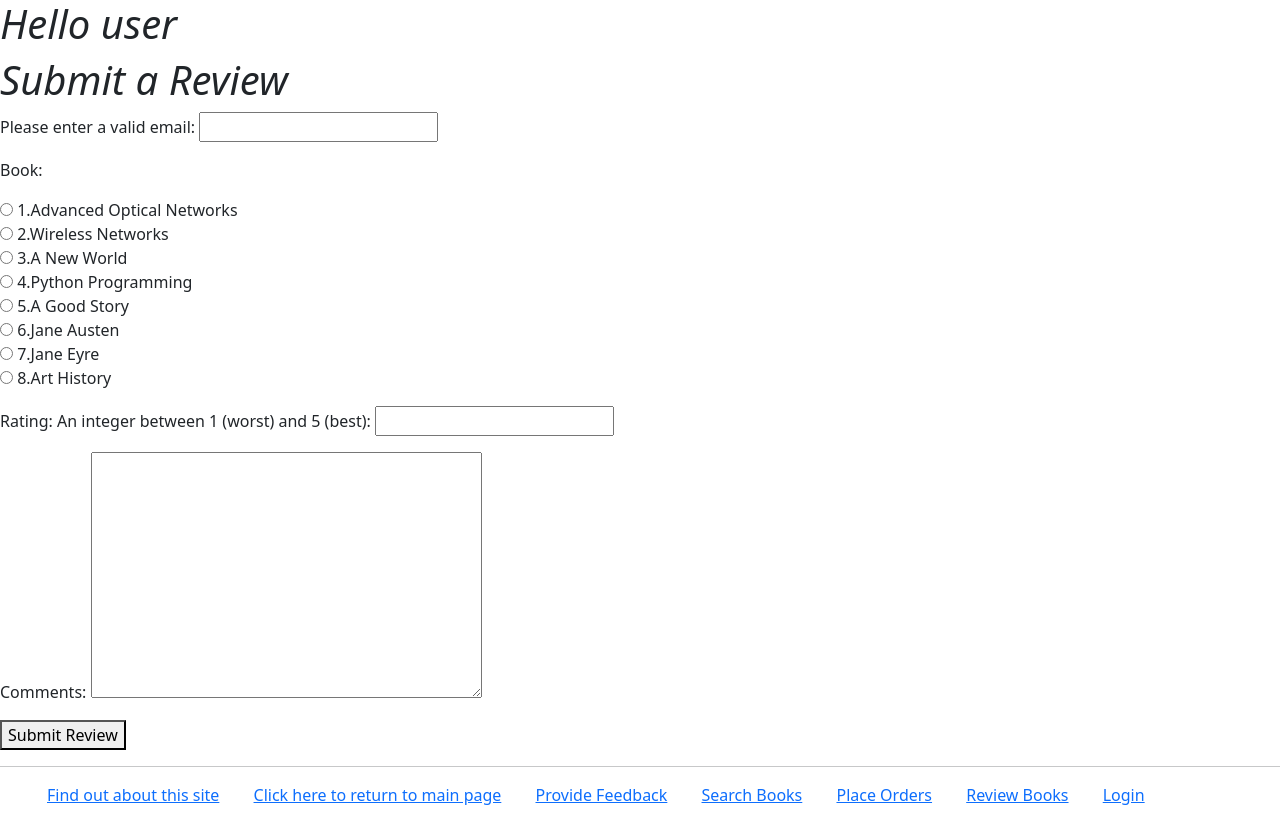
After one commit to shwakib/COMP8347-Labs, a Django app: page /myapp/review in a window 1280 px wide. The commit adds this page. Run offline with Django 5.2, Linux system fonts and the light colour scheme; data comes from the database, SQL or seed files in the repository; both versions use the stored data as it was after the commit.

Commit message:
Add files via upload

```diff
--- a/myapp/forms.py
+++ b/myapp/forms.py
@@ -1,19 +1,24 @@
 from django import forms
-from myapp.models import Order
+from myapp.models import Order, Review
 
 
 class FeedbackForm(forms.Form):
     FEEDBACK_CHOICES = [
         ('B', 'Borrow'),
         ('P', 'Purchase'),
-        ('T', 'Test Option'),
+        # ('T', 'Test Option'),
     ]
-    feedback = forms.ChoiceField(choices=FEEDBACK_CHOICES)
+    # feedback = forms.ChoiceField(choices=FEEDBACK_CHOICES)
+    feedback = forms.MultipleChoiceField(
+        choices=FEEDBACK_CHOICES,
+        widget=forms.CheckboxSelectMultiple,
+        label="Select your feedback options"
+    )
 
 
 class SearchForm(forms.Form):
     CATEGORIES = [
-        ('S', 'Scinece&Tech'),
+        ('S', 'Science&Tech'),
         ('F', 'Fiction'),
         ('B', 'Biography'),
         ('T', 'Travel'),
@@ -49,3 +54,16 @@ class OrderForm(forms.ModelForm):
         fields = ['books', 'member', 'status']
         widgets = {'books': forms.CheckboxSelectMultiple(), 'order_type': forms.RadioSelect}
         labels = {'member': u'Member name', }
+
+
+class ReviewForm(forms.ModelForm):
+    class Meta:
+        model = Review
+        fields = ['reviewer', 'book', 'rating', 'comments']
+        widgets = {
+            'book': forms.RadioSelect(),
+        }
+        labels = {
+            'reviewer': 'Please enter a valid email',
+            'rating': 'Rating: An integer between 1 (worst) and 5 (best)',
+        }
--- a/myapp/templates/myapp/about.html
+++ b/myapp/templates/myapp/about.html
@@ -9,6 +9,7 @@ About eBook APP
 {% block body_block %}
 <div class="container mt-4">
     <h2>Welcome to the eBook APP About Page</h2>
+    <p>Your lucky number is: {{ mynum }}</p>
     <p>
         The eBook APP is designed to offer a comprehensive collection of books across categories such as Science & Technology, Fiction, Biography, Travel, and more.
         To help users discover the books, each book is detailed with a title, category, number of pages, price, publisher, and description.
--- a/myapp/templates/myapp/base.html
+++ b/myapp/templates/myapp/base.html
@@ -8,13 +8,15 @@
         type="text/css"
         href="{% static 'myapp/style.css' %}"
     />
+    <link rel="stylesheet" href="https://cdn.jsdelivr.net/npm/bootstrap-icons@1.11.3/font/bootstrap-icons.min.css">
+    <link href="https://cdn.jsdelivr.net/npm/bootstrap@5.3.3/dist/css/bootstrap.min.css" rel="stylesheet" integrity="sha384-QWTKZyjpPEjISv5WaRU9OFeRpok6YctnYmDr5pNlyT2bRjXh0JMhjY6hW+ALEwIH" crossorigin="anonymous">
     <title>eBook APP - {% block title %}Welcome!{% endblock %}</title>
 </head>
 
 <body>
 <div>
-    <h1>{% block myhdg %}Hello Sifat {% endblock %}</h1>
-    {% block body_block %}*** {% endblock %}
+    <h1>{% block myhdg %}Hello user {% endblock %}</h1>
+    {% block body_block %}* {% endblock %}
 </div>
 <hr/>
 <div>
@@ -24,12 +26,28 @@
         </li>
         <li class="hbar1">
             <a href="{% url 'myapp:index' %}">Click here to return to main page</a>
-            <br/>
         </li>
         <li class="hbar1">
-            <a href="{% url 'myapp:place_order' %}">Click here to place a order!</a>
-            <br/>
+            <a href="{% url 'myapp:feedback' %}">Provide Feedback</a>
         </li>
+        <li class="hbar1">
+            <a href="{% url 'myapp:findbooks' %}">Search Books</a>
+        </li>
+        <li class="hbar1">
+            <a href="{% url 'myapp:place_order' %}">Place Orders</a>
+        </li>
+        <li class="hbar1">
+            <a href="{% url 'myapp:review' %}">Review Books</a>
+        </li>
+        {% if user.is_authenticated %}
+            <li class="hbar1">
+                <a href="{% url 'myapp:user_logout' %}">Logout</a>
+            </li>
+        {% else %}
+            <li class="hbar1">
+                <a href="{% url 'myapp:user_login' %}">Login</a>
+            </li>
+        {% endif %}
     </ul>
 </div>
 </body>
--- a/myapp/templates/myapp/index.html
+++ b/myapp/templates/myapp/index.html
@@ -5,7 +5,7 @@ Hello Sifat
 {% endblock %}
 
 {% block body_block %}
-
+    <p>{{ message }}</p>
     {% if booklist %}
         <h2>List of Books</h2>
         <ol>
--- /dev/null
+++ b/myapp/templates/myapp/review.html
@@ -0,0 +1,9 @@
+{% extends 'myapp/base.html' %} {% block body_block %}
+
+<h1>Submit a Review</h1>
+<form method="post">
+  {% csrf_token %} {{ form.as_p }}
+  <button type="submit">Submit Review</button>
+</form>
+
+{% endblock %}
--- a/myapp/urls.py
+++ b/myapp/urls.py
@@ -5,9 +5,13 @@ app_name = 'myapp'
 
 urlpatterns = [
     path(r'', views.index, name='index'),
-    path('about/', views.about, name='about'),
+    path(r'about/', views.about, name='about'),
     path('<int:book_id>/', views.detail, name='detail'),
     path('feedback/', views.getFeedback, name='feedback'),
     path(r'findbooks', views.findbooks, name='findbooks'),
     path(r'place_order', views.place_order, name='place_order'),
+    path(r'review', views.review, name='review'),
+    path(r'login', views.user_login, name='user_login'),
+    path(r'logout', views.user_logout, name='user_logout'),
+    path('chk_reviews/<int:book_id>/', views.chk_reviews, name='chk_reviews'),
     ]
--- a/myapp/views.py
+++ b/myapp/views.py
@@ -1,25 +1,58 @@
 from django.shortcuts import render, get_object_or_404, redirect
-from myapp.models import Book
-from django.http import HttpResponse
-from .forms import FeedbackForm, SearchForm, OrderForm
+from django.urls import reverse
+from myapp.models import Book, Review
+from django.http import HttpResponse, HttpResponseRedirect
+from .forms import FeedbackForm, SearchForm, OrderForm, ReviewForm
+from django.contrib.auth import authenticate, login, logout
+from django.contrib.auth.decorators import login_required, user_passes_test
+from django.db.models import Avg
+import random
+from django.utils import timezone
+from datetime import timedelta
 
 
 def index(request):
     booklist = Book.objects.all().order_by('id')[:10]
-    return render(request, 'myapp/index.html', {'booklist': booklist})
+    last_login = request.session.get('last_login')
+    if last_login:
+        message = f"Your last login was on {last_login}."
+    else:
+        message = "Your last login was more than one hour ago."
+    # return render(request, 'myapp/index.html', {'booklist': booklist})
+    return render(request, 'myapp/index.html', {'booklist': booklist, 'message': message})
 
 
+@login_required
 def about(request):
     # return render(request, 'myapp/about.html')
-    booklist = Book.objects.all().order_by('id')[:10]
-    return render(request, 'myapp/about.html', {'booklist': booklist})
+    # booklist = Book.objects.all().order_by('id')[:10]
+    # return render(request, 'myapp/about.html', {'booklist': booklist})
+    if 'lucky_num' in request.COOKIES:
+        mynum = request.COOKIES['lucky_num']
+    else:
+        mynum = random.randint(1, 100)
+
+    response = render(request, 'myapp/about.html', {'booklist': Book.objects.all().order_by('id')[:10], 'mynum': mynum})
+
+    # Set the cookie to expire in 5 minutes
+    expire_time = timezone.now() + timedelta(minutes=1)
+    response.set_cookie('lucky_num', mynum, expires=expire_time)
+
+    return response
 
 
+@login_required
 def detail(request, book_id):
-    book = get_object_or_404(Book, id=book_id)
+    user = request.user
+    if hasattr(user, 'member'):
+        book = get_object_or_404(Book, id=book_id)
+        return render(request, 'myapp/details.html', {'book_details': book})
+    else:
+        message = "You are not a registered member!"
+        return render(request, 'myapp/details.html', {'message': message})
 
-    ## passed the book object as book_details in the context and this varialbe contais details of the books
-    return render(request, 'myapp/details.html', {'book_details': book})
+    # passed the book object as book_details in the context and this variable contain details of the books
+
 
 
 # This will redirect to the /myapp path
@@ -39,12 +72,18 @@ def getFeedback(request):
         form = FeedbackForm(request.POST)
         if form.is_valid():
             feedback = form.cleaned_data['feedback']
-            if feedback == 'B':
-                choice = ' to borrow books.'
-            elif feedback == 'P':
-                choice = ' to purchase books.'
-            else:
-                choice = ' None.'
+            choices = []
+            if 'B' in feedback:
+                choices.append('to borrow books')
+            if 'P' in feedback:
+                choices.append('to purchase books')
+            choice = ','.join(choices) if choices else 'None'
+            # if feedback == 'B':
+            #     choice = ' to borrow books.'
+            # elif feedback == 'P':
+            #     choice = ' to purchase books.'
+            # else:
+            #     choice = ' None.'
             return render(request, 'myapp/fb_results.html', {'choice': choice})
         else:
             return HttpResponse('Invalid data')
@@ -90,10 +129,85 @@ def place_order(request):
                 for b in order.books.all():
                     member.borrowed_books.add(b)
             # return render(request, 'myapp/order_response.html', {'books': books, 'order': order})
-            return render(request, 'myapp/order_response.html',{'books': books, 'order': order, 'member': member, 'order_type': type})
+            return render(request, 'myapp/order_response.html',
+                          {'books': books, 'order': order, 'member': member, 'order_type': type})
         else:
             return render(request, 'myapp/placeorder.html', {'form': form})
 
     else:
         form = OrderForm()
         return render(request, 'myapp/placeorder.html', {'form': form})
+
+
+def review(request):
+    if request.method == 'POST':
+        form = ReviewForm(request.POST)
+        if form.is_valid():
+            rating = form.cleaned_data['rating']
+            if 1 <= rating <= 5:
+                review = form.save()
+                book = review.book
+                book.num_reviews += 1
+                book.save()
+                return redirect('myapp:index')
+            else:
+                form.add_error('rating', 'You must enter a rating between 1 and 5!')
+    else:
+        form = ReviewForm()
+        return render(request, 'myapp/review.html', {'form': form})
+
+
+def user_login(request):
+    # if request.method == 'POST':
+    #     username = request.POST['username']
+    #     password = request.POST['password']
+    #     user = authenticate(username=username, password=password)
+    #     if user:
+    #         if user.is_active:
+    #             login(request, user)
+    #             return HttpResponseRedirect(reverse('myapp:index'))
+    #         else:
+    #             return HttpResponse('Your account is disabled.')
+    #     else:
+    #         return HttpResponse('Invalid login details.')
+    # else:
+    #     return render(request, 'myapp/login.html')
+    if request.method == 'POST':
+        username = request.POST['username']
+        password = request.POST['password']
+        user = authenticate(username=username, password=password)
+        if user:
+            if user.is_active:
+                login(request, user)
+                last_login_time = timezone.now().strftime('%Y-%m-%d %H:%M:%S')
+                request.session['last_login'] = last_login_time
+                request.session.set_expiry(3600)  # Session expiry set to 1 hour
+                return HttpResponseRedirect(reverse('myapp:index'))
+            else:
+                return HttpResponse('Your account is disabled.')
+        else:
+            return HttpResponse('Invalid login details.')
+    else:
+        return render(request, 'myapp/login.html')
+
+
+@login_required
+def chk_reviews(request, book_id):
+    user = request.user
+    if hasattr(user, 'member'):
+        book = get_object_or_404(Book, id=book_id)
+        avg_rating = Review.objects.filter(book=book).aggregate(Avg('rating'))['rating__avg']
+        if avg_rating is None:
+            message = "No reviews have been submitted for this book."
+        else:
+            message = f"The average rating for this book is {avg_rating:.1f}."
+        return render(request, 'myapp/chk_reviews.html', {'message': message, 'book': book})
+    else:
+        message = "You are not a registered member!"
+        return render(request, 'myapp/chk_reviews.html', {'message': message})
+
+
+@login_required
+def user_logout(request):
+    logout(request)
+    return HttpResponseRedirect(reverse('myapp:index'))
--- a/mysiteS24/settings.py
+++ b/mysiteS24/settings.py
@@ -107,8 +107,8 @@ AUTH_PASSWORD_VALIDATORS = [
 
 LANGUAGE_CODE = "en-us"
 
-TIME_ZONE = "UTC"
-
+# TIME_ZONE = "UTC -5"
+TIME_ZONE = "America/Toronto"
 USE_I18N = True
 
 USE_TZ = True
```
Also changed, not shown: myapp/admin.py (+17 -3 lines), myapp/models.py (+16 -5 lines), myapp/templates/myapp/chk_reviews.html (added, +10 -0 lines), myapp/templates/myapp/login.html (added, +18 -0 lines), db.sqlite3, myapp/migrations/0006_book_num_reviews.py (added), myapp/migrations/0007_review.py (added).
